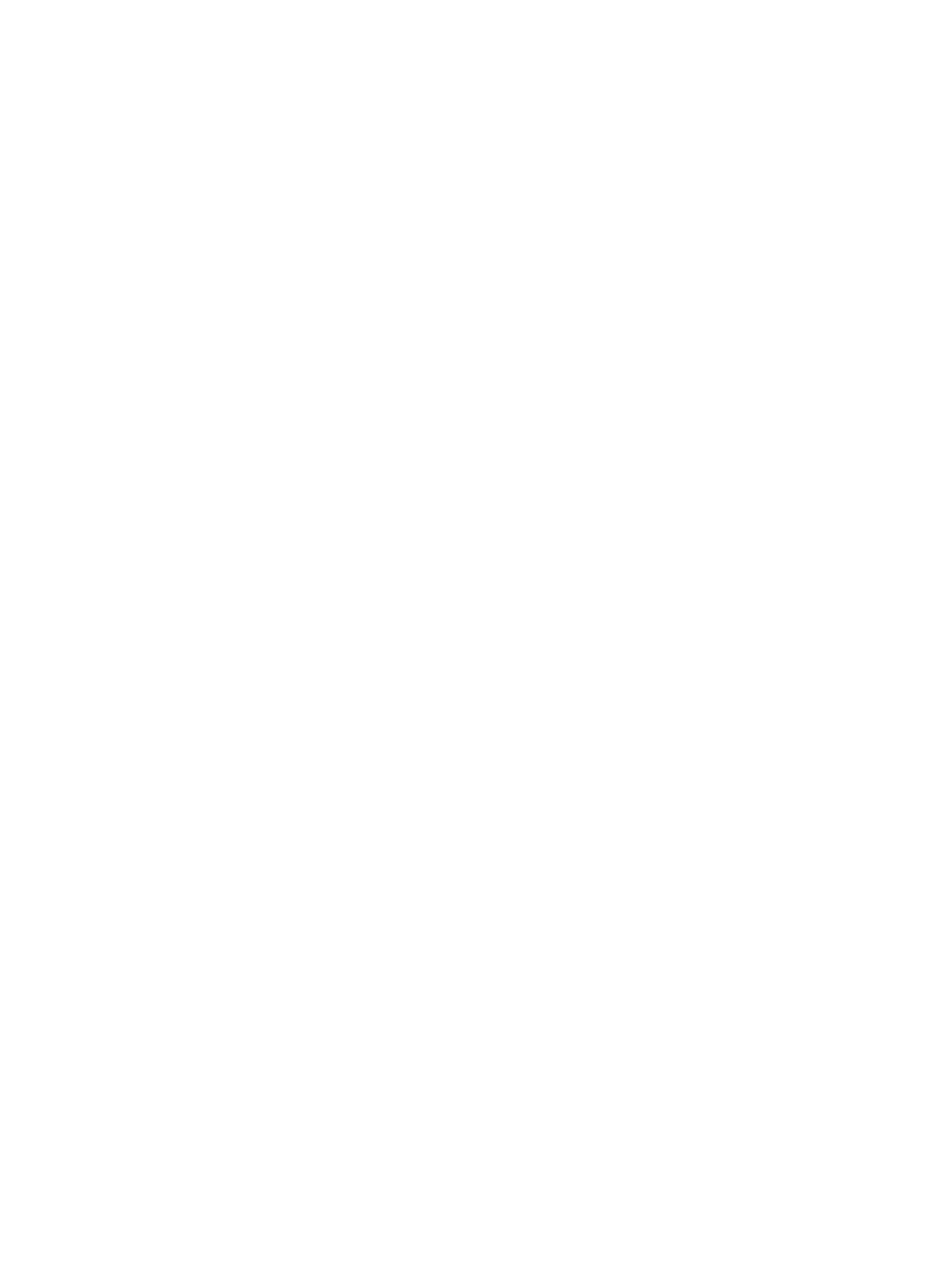
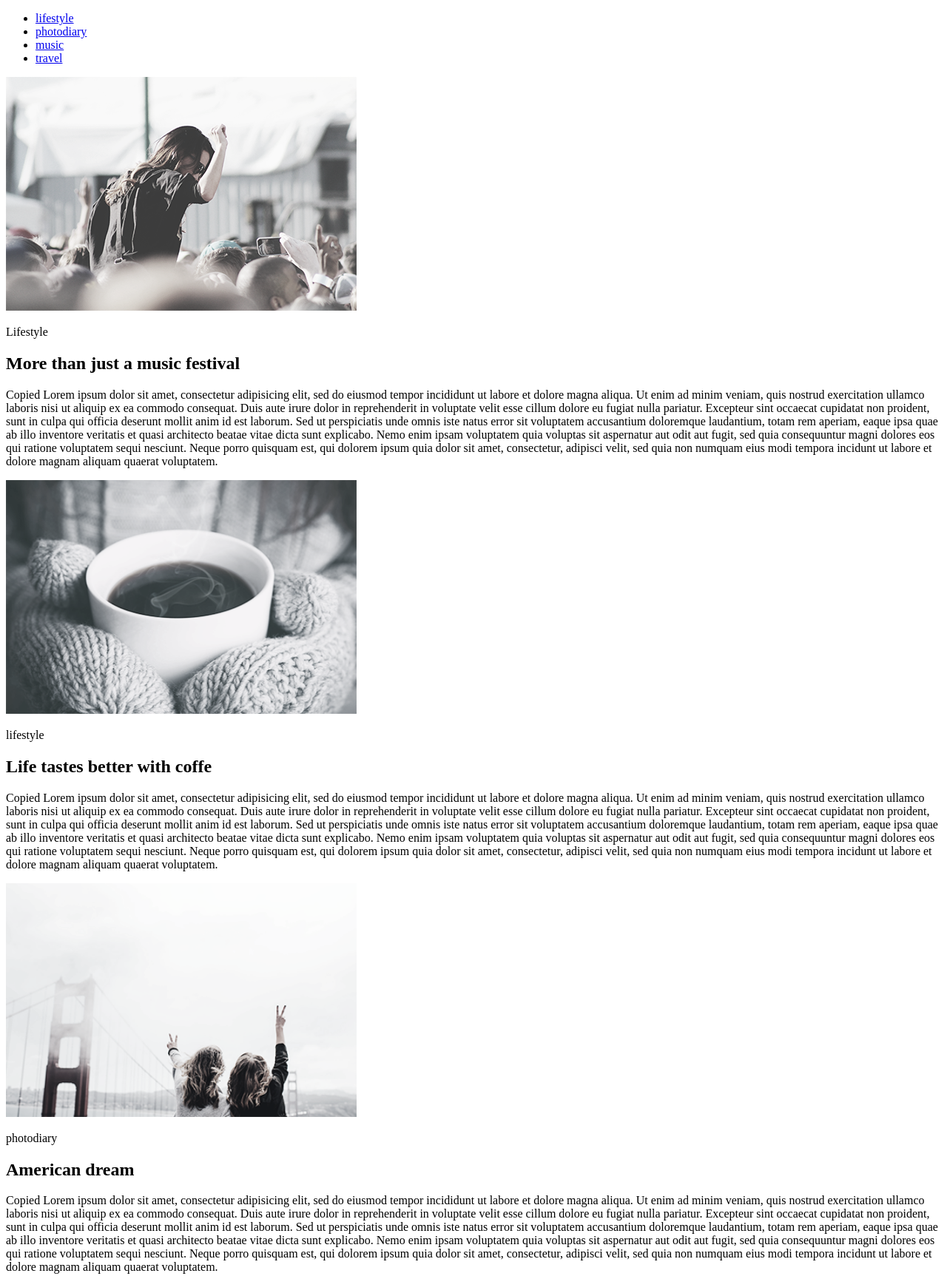
Before and after one commit to ArturShiyan/goit-fe-course-modul-1, a plain HTML site: page index.html in a window 1280 px wide. Shown: the top 1725 px of the page at 74% size. Before the commit the page ends 800 px from the top, so only its background shows below. Drawn offline with Linux system fonts and the light colour scheme.

Commit message:
Add files via upload

```diff
--- a/index.html
+++ b/index.html
@@ -6,7 +6,52 @@
     <meta http-equiv="X-UA-Compatible" content="ie=edge">
     <title>Document</title>
 </head>
+<header class="main.nav">
+<nav>
+    <ul>
+        <li><a href="#">lifestyle</a></li>
+        <li><a href="#">photodiary</a></li>
+        <li><a href="#">music</a></li>
+        <li><a href="#">travel</a></li>
+    </ul>
+</nav>
+</header>
+
 <body>
+    <section>
 
-</body>
+        <img src="img/image@1X.png" alt="girl" width="474" height="316">
+        <p>Lifestyle</p>
+        <h2>More than just a music festival </h2>
+        <span>Copied Lorem ipsum dolor sit amet, consectetur adipisicing elit, sed do eiusmod tempor incididunt ut labore et dolore magna aliqua. Ut enim ad minim veniam, quis nostrud exercitation ullamco laboris nisi ut aliquip ex ea commodo consequat. Duis aute irure dolor in reprehenderit in voluptate velit esse cillum dolore eu fugiat nulla pariatur. Excepteur sint occaecat cupidatat non proident, sunt in culpa qui officia deserunt mollit anim id est laborum. Sed ut perspiciatis unde omnis iste natus error sit voluptatem accusantium doloremque laudantium, totam rem aperiam, eaque ipsa quae ab illo inventore veritatis et quasi architecto beatae vitae dicta sunt explicabo. Nemo enim ipsam voluptatem quia voluptas sit aspernatur aut odit aut fugit, sed quia consequuntur magni dolores eos qui ratione voluptatem sequi nesciunt. Neque porro quisquam est, qui dolorem ipsum quia dolor sit amet, consectetur, adipisci velit, sed quia non numquam eius modi tempora incidunt ut labore et dolore magnam aliquam quaerat voluptatem.</span>
+        <p></p>
+    </section>
+
+    <section>
+        <div><img src="img/Filtro fotografico 5 copia 2@1X.png" alt="a cup of coffe" width="474" height="316"></div>
+        <p>lifestyle</p>
+        <h2>Life tastes better with coffe</h2>
+        <span>Copied Lorem ipsum dolor sit amet, consectetur adipisicing elit, sed do eiusmod tempor incididunt ut labore et dolore magna aliqua. Ut enim ad minim veniam, quis nostrud exercitation ullamco laboris nisi ut aliquip ex ea commodo consequat. Duis aute irure dolor in reprehenderit in voluptate velit esse cillum dolore eu fugiat nulla pariatur. Excepteur sint occaecat cupidatat non proident, sunt in culpa qui officia deserunt mollit anim id est laborum. Sed ut perspiciatis unde omnis iste natus error sit voluptatem accusantium doloremque laudantium, totam rem aperiam, eaque ipsa quae ab illo inventore veritatis et quasi architecto beatae vitae dicta sunt explicabo. Nemo enim ipsam voluptatem quia voluptas sit aspernatur aut odit aut fugit, sed quia consequuntur magni dolores eos qui ratione voluptatem sequi nesciunt. Neque porro quisquam est, qui dolorem ipsum quia dolor sit amet, consectetur, adipisci velit, sed quia non numquam eius modi tempora incidunt ut labore et dolore magnam aliquam quaerat voluptatem.</span>
+        <p></p>
+    </section>
+
+    <section>
+        <img src="img/image@1X-2.png" alt="" width="474" height="316">
+        <p>photodiary</p>
+        <h2>American dream </h2>
+        <span>Copied Lorem ipsum dolor sit amet, consectetur adipisicing elit, sed do eiusmod tempor incididunt ut labore et dolore magna aliqua. Ut enim ad minim veniam, quis nostrud exercitation ullamco laboris nisi ut aliquip ex ea commodo consequat. Duis aute irure dolor in reprehenderit in voluptate velit esse cillum dolore eu fugiat nulla pariatur. Excepteur sint occaecat cupidatat non proident, sunt in culpa qui officia deserunt mollit anim id est laborum. Sed ut perspiciatis unde omnis iste natus error sit voluptatem accusantium doloremque laudantium, totam rem aperiam, eaque ipsa quae ab illo inventore veritatis et quasi architecto beatae vitae dicta sunt explicabo. Nemo enim ipsam voluptatem quia voluptas sit aspernatur aut odit aut fugit, sed quia consequuntur magni dolores eos qui ratione voluptatem sequi nesciunt. Neque porro quisquam est, qui dolorem ipsum quia dolor sit amet, consectetur, adipisci velit, sed quia non numquam eius modi tempora incidunt ut labore et dolore magnam aliquam quaerat voluptatem.</span>
+        <p></p>
+    </section>
+
+    <section>
+        <img src="img/image@1X-3.png" alt="" width="474" height="316">
+        <p>photodiary</p>
+        <h2>A day exploring the Alps </h2>
+        <span>Copied Lorem ipsum dolor sit amet, consectetur adipisicing elit, sed do eiusmod tempor incididunt ut labore et dolore magna aliqua. Ut enim ad minim veniam, quis nostrud exercitation ullamco laboris nisi ut aliquip ex ea commodo consequat. Duis aute irure dolor in reprehenderit in voluptate velit esse cillum dolore eu fugiat nulla pariatur. Excepteur sint occaecat cupidatat non proident, sunt in culpa qui officia deserunt mollit anim id est laborum. Sed ut perspiciatis unde omnis iste natus error sit voluptatem accusantium doloremque laudantium, totam rem aperiam, eaque ipsa quae ab illo inventore veritatis et quasi architecto beatae vitae dicta sunt explicabo. Nemo enim ipsam voluptatem quia voluptas sit aspernatur aut odit aut fugit, sed quia consequuntur magni dolores eos qui ratione voluptatem sequi nesciunt. Neque porro quisquam est, qui dolorem ipsum quia dolor sit amet, consectetur, adipisci velit, sed quia non numquam eius modi tempora incidunt ut labore et dolore magnam aliquam quaerat voluptatem.</span>
+        <p></p>
+    </section>
+        </body>
+        <footer>
+            <button>Load more</button>
+        </footer>
 </html>
```
Also changed, not shown: img/Filtro fotografico 5 copia 2@1X.png (added), img/image@1X-2.png (added), img/image@1X-3.png (added), img/image@1X.png (added), 1 other file.
